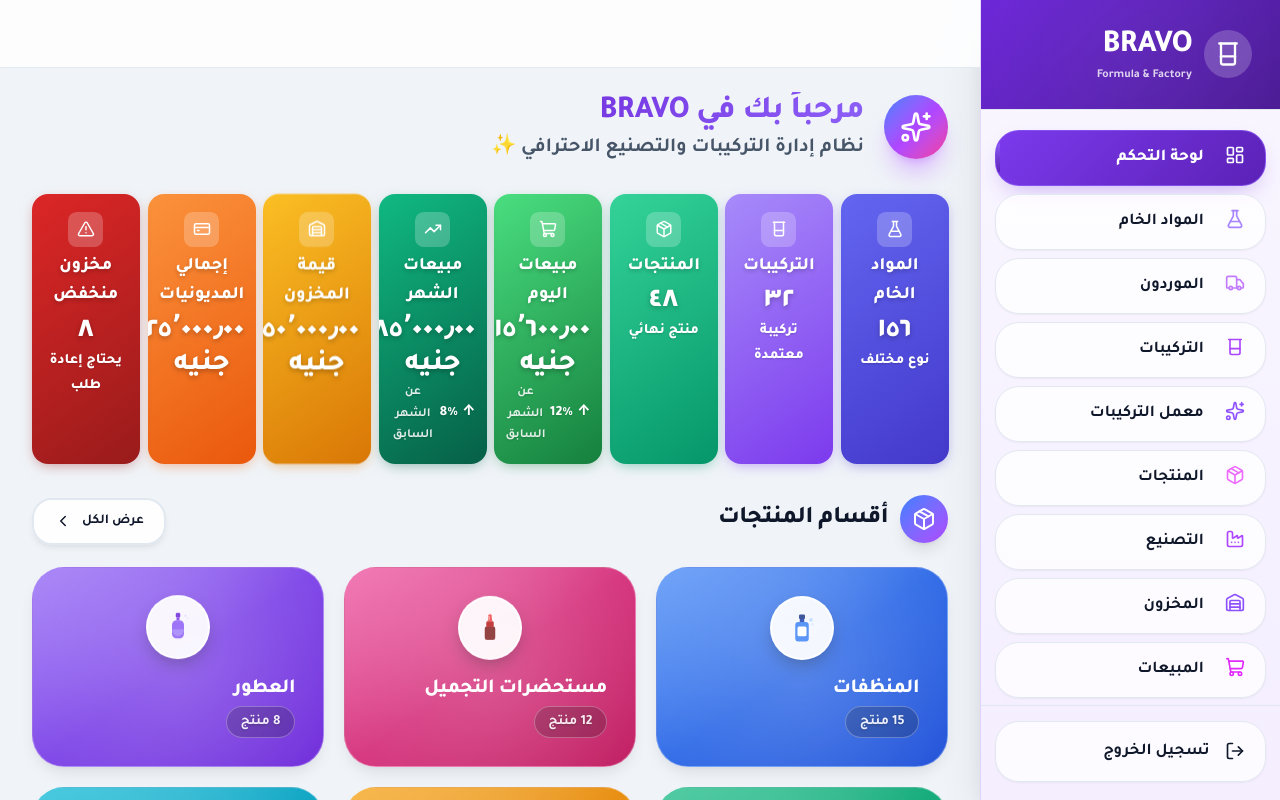
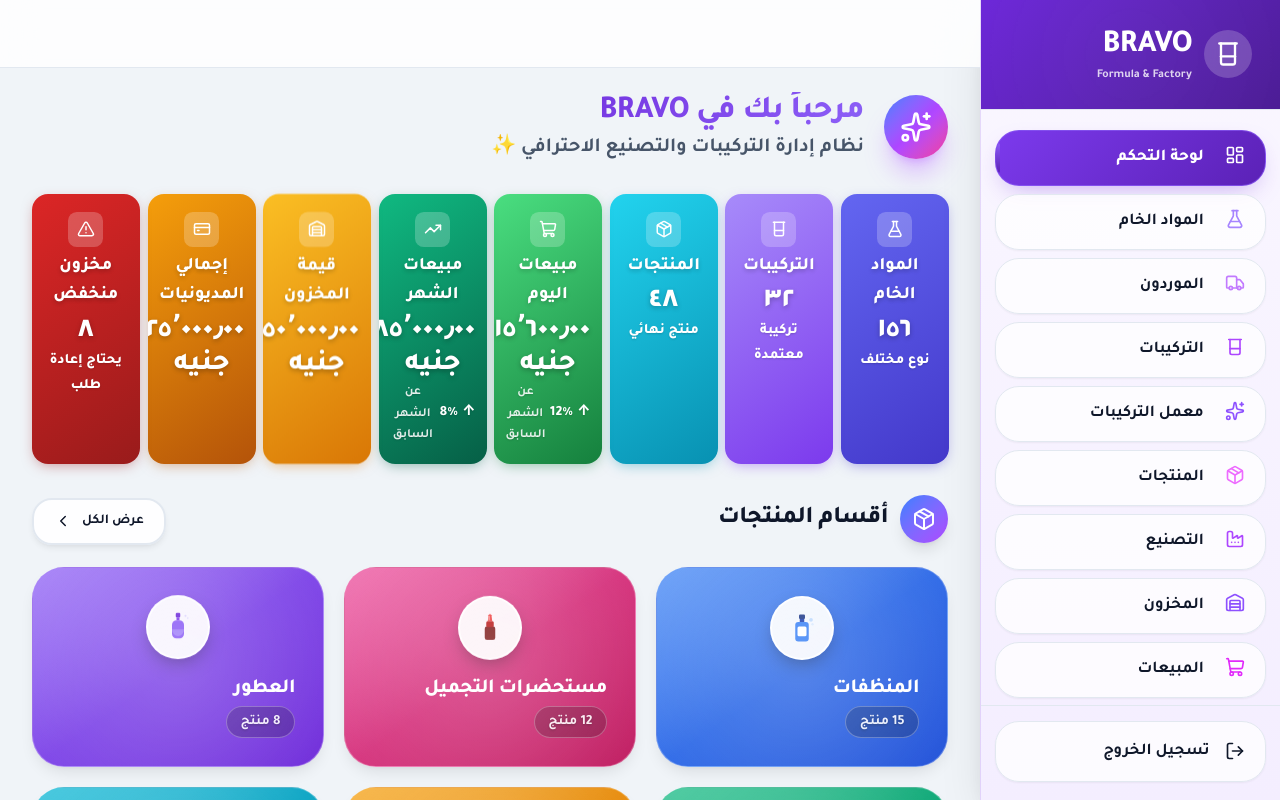
Before and after one commit to fantazia1110-design/BRAVO-new-sestym-, a Next.js app: page / in a window 1280 px wide. Shown: the top 800 px of the page. Built offline with nearby package versions, Linux system fonts and the light colour scheme.

Commit message:
إجمالي المديونيات لبني آخر حاجة + المنتجات سماوي
Co-authored-by: arena-agent <297053741+arena-agent@users.noreply.github.com>

```diff
--- a/src/app/page.tsx
+++ b/src/app/page.tsx
@@ -142,8 +142,8 @@ export default function DashboardPage() {
           subtitle="منتج نهائي"
           icon={<Package size={18} />}
           delay={3}
-          color="#059669"
-          colorLight="#34d399"
+          color="#0891b2"
+          colorLight="#22d3ee"
         />
         <StatCard
           title="مبيعات اليوم"
@@ -176,8 +176,8 @@ export default function DashboardPage() {
           value={formatCurrency(stats.totalDebts)}
           icon={<CreditCard size={18} />}
           delay={7}
-          color="#ea580c"
-          colorLight="#fb923c"
+          color="#b45309"
+          colorLight="#f59e0b"
         />
         <StatCard
           title="مخزون منخفض"
```
